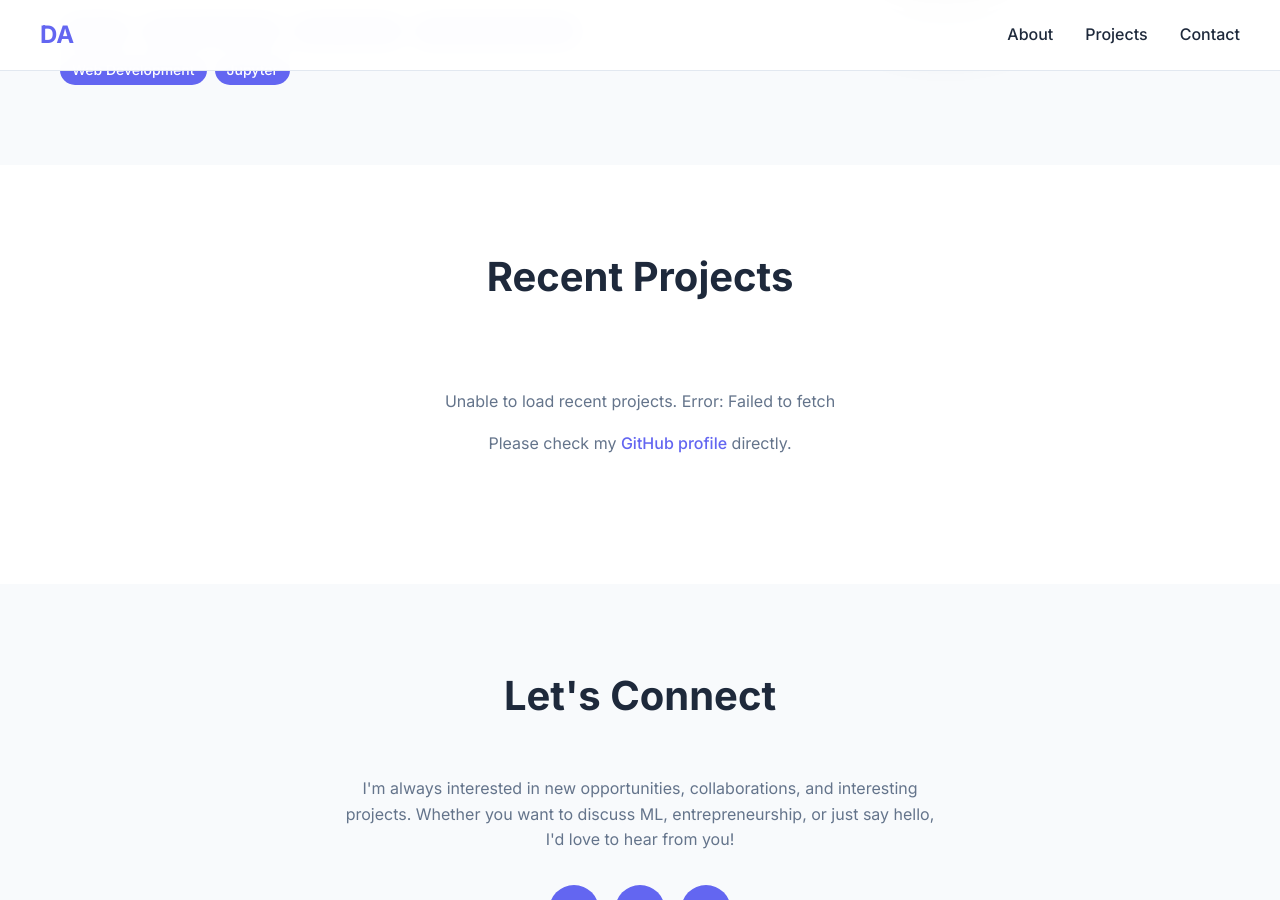
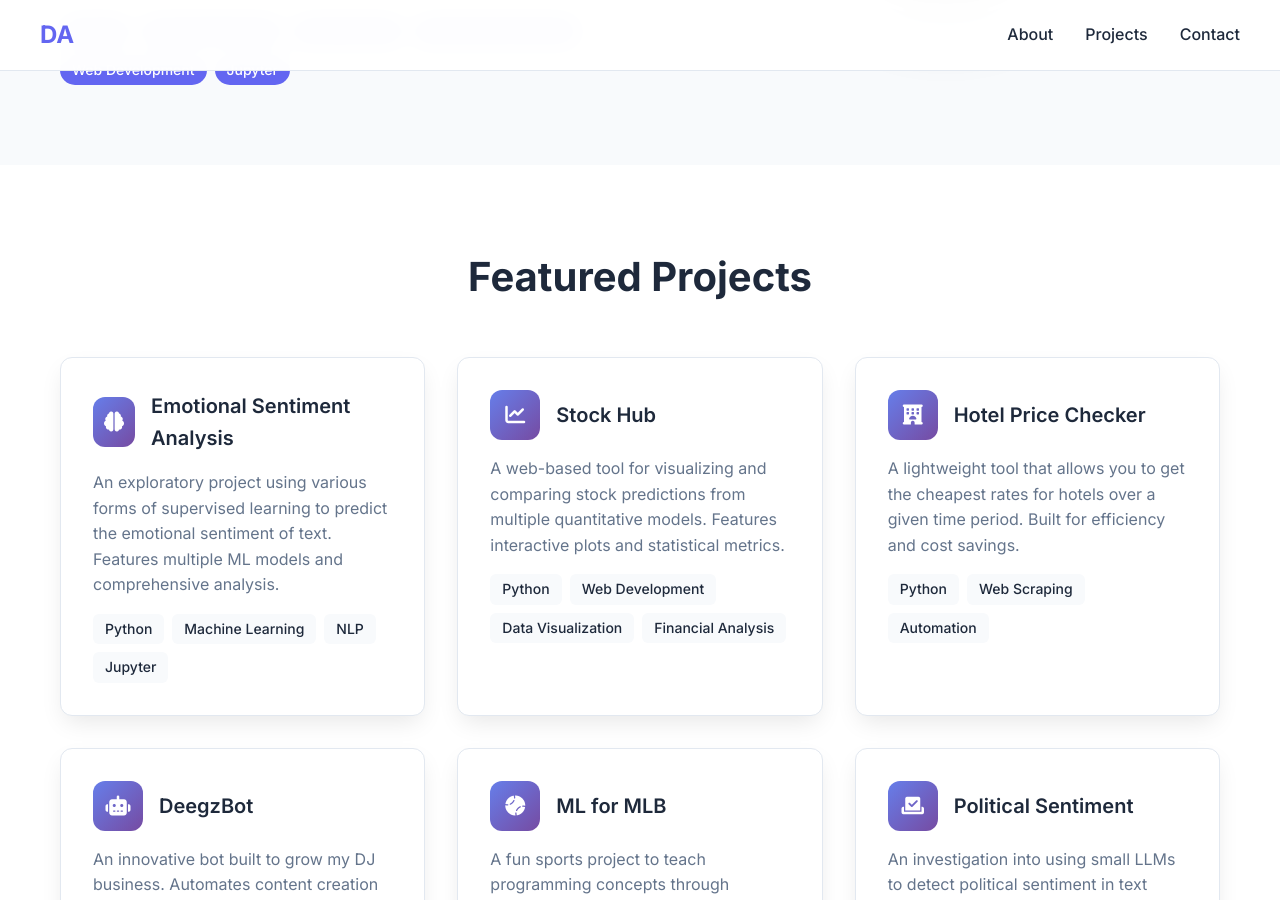
Before and after one commit to insdaguirre/insdaguirre.github.io, a Jekyll site: the page built from index.html, in a window 1280 px wide and 900 px high, scrolled down 1434 px. Built offline with Jekyll 4.4.1, drawn with Linux system fonts in a browser that asks for light colours; some of the changed text lies outside the part shown; grey boxes are pictures that could not be loaded.

Commit message:
Revert back to static pinned projects - simpler and more reliable

```diff
--- a/assets/css/main.css
+++ b/assets/css/main.css
@@ -285,35 +285,7 @@ body {
     font-weight: 500;
 }
 
-/* Loading and Error States */
-.loading {
-    text-align: center;
-    padding: 2rem;
-    color: var(--text-light);
-    font-size: 1.1rem;
-    grid-column: 1 / -1;
-}
 
-.error-message {
-    text-align: center;
-    padding: 2rem;
-    color: var(--text-light);
-    grid-column: 1 / -1;
-}
-
-.error-message p {
-    margin-bottom: 1rem;
-}
-
-.error-message a {
-    color: var(--primary);
-    text-decoration: none;
-    font-weight: 500;
-}
-
-.error-message a:hover {
-    text-decoration: underline;
-}
 
 /* Contact Section */
 .contact {
--- a/assets/js/main.js
+++ b/assets/js/main.js
@@ -38,181 +38,12 @@ const observer = new IntersectionObserver((entries) => {
     });
 }, observerOptions);
 
-// Function to get appropriate icon for repository based on language or name
-function getProjectIcon(repo) {
-    const name = repo.name.toLowerCase();
-    const language = repo.language ? repo.language.toLowerCase() : '';
-
-    // Language-based icons
-    if (language.includes('python')) return 'fab fa-python';
-    if (language.includes('javascript')) return 'fab fa-js';
-    if (language.includes('typescript')) return 'fab fa-js';
-    if (language.includes('java')) return 'fab fa-java';
-    if (language.includes('html')) return 'fab fa-html5';
-    if (language.includes('css')) return 'fab fa-css3-alt';
-    if (language.includes('react')) return 'fab fa-react';
-    if (language.includes('node')) return 'fab fa-node-js';
-
-    // Name-based icons
-    if (name.includes('ml') || name.includes('machine') || name.includes('ai')) return 'fas fa-brain';
-    if (name.includes('stock') || name.includes('finance') || name.includes('trading')) return 'fas fa-chart-line';
-    if (name.includes('web') || name.includes('app') || name.includes('site')) return 'fas fa-globe';
-    if (name.includes('bot') || name.includes('automation')) return 'fas fa-robot';
-    if (name.includes('data') || name.includes('analysis')) return 'fas fa-chart-bar';
-    if (name.includes('mobile') || name.includes('app')) return 'fas fa-mobile-alt';
-    if (name.includes('api') || name.includes('backend')) return 'fas fa-server';
-    if (name.includes('game') || name.includes('gaming')) return 'fas fa-gamepad';
-    if (name.includes('music') || name.includes('dj')) return 'fas fa-music';
-    if (name.includes('social') || name.includes('media')) return 'fas fa-share-alt';
-    if (name.includes('education') || name.includes('learn')) return 'fas fa-graduation-cap';
-    if (name.includes('portfolio') || name.includes('profile')) return 'fas fa-user';
-
-    // Default icon
-    return 'fas fa-code';
-}
-
-// Function to get technology tags based on repository data
-function getTechTags(repo) {
-    const tags = [];
-    const language = repo.language;
-    const name = repo.name.toLowerCase();
-
-    if (language) {
-        tags.push(language);
-    }
-
-    // Add relevant tags based on repository characteristics
-    if (repo.topics && repo.topics.length > 0) {
-        tags.push(...repo.topics.slice(0, 3));
-    }
-
-    // Add tags based on name/content
-    if (name.includes('ml') || name.includes('machine') || name.includes('ai')) {
-        tags.push('Machine Learning');
-    }
-    if (name.includes('data') || name.includes('analysis')) {
-        tags.push('Data Science');
-    }
-    if (name.includes('web') || name.includes('app')) {
-        tags.push('Web Development');
-    }
-    if (name.includes('finance') || name.includes('stock')) {
-        tags.push('Financial Analysis');
-    }
-    if (name.includes('automation') || name.includes('bot')) {
-        tags.push('Automation');
-    }
-
-    // Remove duplicates and limit to 4 tags
-    return [...new Set(tags)].slice(0, 4);
-}
-
-// Global flag to track if function was called
-window.repoFunctionCalled = false;
-
-// Function to fetch and display recent repositories
-async function loadRecentRepositories() {
-    window.repoFunctionCalled = true;
-    console.log('loadRecentRepositories called');
-    const projectsGrid = document.querySelector('.projects-grid');
-    console.log('projectsGrid found:', projectsGrid);
-
-    if (!projectsGrid) {
-        console.error('Projects grid not found');
-        return;
-    }
-
-    try {
-        // Show loading state
-        projectsGrid.innerHTML = '<div class="loading">Loading recent projects...</div>';
-        console.log('Loading state set');
-
-        // Fetch recent repositories from GitHub API
-        console.log('Fetching repositories from GitHub API...');
-        const response = await fetch('https://api.github.com/users/insdaguirre/repos?sort=updated&per_page=12');
-        console.log('Response status:', response.status);
-
-        if (!response.ok) {
-            throw new Error(`HTTP error! status: ${response.status}`);
-        }
-
-        const repos = await response.json();
-        console.log('Repositories fetched:', repos.length);
-
-        if (!Array.isArray(repos)) {
-            throw new Error('Failed to fetch repositories - not an array');
-        }
-
-        // Clear loading state and populate projects
-        projectsGrid.innerHTML = '';
-        console.log('Cleared loading state');
-
-        let projectCount = 0;
-        repos.forEach(repo => {
-            if (!repo.fork) { // Only show non-forked repositories
-                const projectCard = document.createElement('a');
-                projectCard.href = repo.html_url;
-                projectCard.className = 'project-card';
-                projectCard.target = '_blank';
-
-                const icon = getProjectIcon(repo);
-                const techTags = getTechTags(repo);
-
-                projectCard.innerHTML = `
-                    <div class="project-header">
-                        <div class="project-icon">
-                            <span>📁</span>
-                        </div>
-                        <h3 class="project-title">${repo.name.replace(/_/g, ' ').replace(/-/g, ' ')}</h3>
-                    </div>
-                    <p class="project-description">${repo.description || 'A personal project showcasing my skills and interests.'}</p>
-                    <div class="project-tech">
-                        ${techTags.map(tag => `<span class="tech-tag">${tag}</span>`).join('')}
-                    </div>
-                `;
-
-                projectsGrid.appendChild(projectCard);
-                projectCount++;
-            }
-        });
-
-        console.log('Added', projectCount, 'project cards');
-
-        // Re-observe new project cards for animations
-        document.querySelectorAll('.project-card').forEach(el => {
-            observer.observe(el);
-        });
-
-        // Re-add hover effects to new project cards
-        addProjectCardHoverEffects();
-
-        console.log('Repository loading completed successfully');
-
-    } catch (error) {
-        console.error('Error loading repositories:', error);
-        projectsGrid.innerHTML = `
-            <div class="error-message">
-                <p>Unable to load recent projects. Error: ${error.message}</p>
-                <p>Please check my <a href="https://github.com/insdaguirre" target="_blank">GitHub profile</a> directly.</p>
-            </div>
-        `;
-    }
-}
-
-// Function to add hover effects to project cards
-function addProjectCardHoverEffects() {
-    const projectCards = document.querySelectorAll('.project-card');
-
-    projectCards.forEach(card => {
-        card.addEventListener('mouseenter', () => {
-            card.style.transform = 'translateY(-10px) scale(1.02)';
-        });
-
-        card.addEventListener('mouseleave', () => {
-            card.style.transform = 'translateY(0) scale(1)';
-        });
+// Observe all project cards and sections
+document.addEventListener('DOMContentLoaded', () => {
+    document.querySelectorAll('.project-card, .about-content, .contact-content').forEach(el => {
+        observer.observe(el);
     });
-}
+});
 
 // Add typing effect to hero title
 function typeWriter(element, text, speed = 100) {
@@ -247,6 +78,21 @@ window.addEventListener('scroll', () => {
         const rate = scrolled * -0.5;
         hero.style.transform = `translateY(${rate}px)`;
     }
+});
+
+// Add hover effects to project cards
+document.addEventListener('DOMContentLoaded', () => {
+    const projectCards = document.querySelectorAll('.project-card');
+
+    projectCards.forEach(card => {
+        card.addEventListener('mouseenter', () => {
+            card.style.transform = 'translateY(-10px) scale(1.02)';
+        });
+
+        card.addEventListener('mouseleave', () => {
+            card.style.transform = 'translateY(0) scale(1)';
+        });
+    });
 });
 
 // Add loading animation
@@ -305,36 +151,3 @@ document.addEventListener('DOMContentLoaded', () => {
         console.log('Mobile menu elements not found:', { navLinks, mobileMenuBtn });
     }
 });
-
-// Load recent repositories when DOM is ready
-document.addEventListener('DOMContentLoaded', () => {
-    console.log('DOMContentLoaded event fired');
-
-    // Observe existing elements for animations
-    document.querySelectorAll('.project-card, .about-content, .contact-content').forEach(el => {
-        observer.observe(el);
-    });
-
-    // Load recent repositories
-    loadRecentRepositories();
-});
-
-// Fallback: Also try to load repositories when window loads
-window.addEventListener('load', () => {
-    console.log('Window load event fired');
-    const projectsGrid = document.querySelector('.projects-grid');
-    if (projectsGrid && projectsGrid.innerHTML.includes('Loading recent projects')) {
-        console.log('Projects still loading, retrying...');
-        loadRecentRepositories();
-    }
-});
-
-// Additional fallback: Try after a short delay
-setTimeout(() => {
-    console.log('Timeout fallback triggered');
-    const projectsGrid = document.querySelector('.projects-grid');
-    if (projectsGrid && projectsGrid.innerHTML.includes('Loading recent projects')) {
-        console.log('Projects still loading after timeout, retrying...');
-        loadRecentRepositories();
-    }
-}, 2000);
--- a/index.html
+++ b/index.html
@@ -69,9 +69,102 @@ description: Senior at Cornell University studying Data Science and Physics. Pas
 <!-- Projects Section -->
 <section id="projects" class="section">
     <div class="container">
-        <h2 class="section-title">Recent Projects</h2>
+        <h2 class="section-title">Featured Projects</h2>
         <div class="projects-grid">
-            <div class="loading">Loading recent projects...</div>
+            <a href="https://github.com/insdaguirre/Emotional_Sentiment_Analysis" class="project-card" target="_blank">
+                <div class="project-header">
+                    <div class="project-icon">
+                        <i class="fas fa-brain"></i>
+                    </div>
+                    <h3 class="project-title">Emotional Sentiment Analysis</h3>
+                </div>
+                <p class="project-description">An exploratory project using various forms of supervised learning to predict the emotional sentiment of text. Features multiple ML models and comprehensive analysis.</p>
+                <div class="project-tech">
+                    <span class="tech-tag">Python</span>
+                    <span class="tech-tag">Machine Learning</span>
+                    <span class="tech-tag">NLP</span>
+                    <span class="tech-tag">Jupyter</span>
+                </div>
+            </a>
+
+            <a href="https://github.com/insdaguirre/Stock_Hub" class="project-card" target="_blank">
+                <div class="project-header">
+                    <div class="project-icon">
+                        <i class="fas fa-chart-line"></i>
+                    </div>
+                    <h3 class="project-title">Stock Hub</h3>
+                </div>
+                <p class="project-description">A web-based tool for visualizing and comparing stock predictions from multiple quantitative models. Features interactive plots and statistical metrics.</p>
+                <div class="project-tech">
+                    <span class="tech-tag">Python</span>
+                    <span class="tech-tag">Web Development</span>
+                    <span class="tech-tag">Data Visualization</span>
+                    <span class="tech-tag">Financial Analysis</span>
+                </div>
+            </a>
+
+            <a href="https://github.com/insdaguirre/Hotel_Price_Checker" class="project-card" target="_blank">
+                <div class="project-header">
+                    <div class="project-icon">
+                        <i class="fas fa-hotel"></i>
+                    </div>
+                    <h3 class="project-title">Hotel Price Checker</h3>
+                </div>
+                <p class="project-description">A lightweight tool that allows you to get the cheapest rates for hotels over a given time period. Built for efficiency and cost savings.</p>
+                <div class="project-tech">
+                    <span class="tech-tag">Python</span>
+                    <span class="tech-tag">Web Scraping</span>
+                    <span class="tech-tag">Automation</span>
+                </div>
+            </a>
+
+            <a href="https://github.com/insdaguirre/DeegzBot" class="project-card" target="_blank">
+                <div class="project-header">
+                    <div class="project-icon">
+                        <i class="fas fa-robot"></i>
+                    </div>
+                    <h3 class="project-title">DeegzBot</h3>
+                </div>
+                <p class="project-description">An innovative bot built to grow my DJ business. Automates content creation and social media management for entrepreneurial growth.</p>
+                <div class="project-tech">
+                    <span class="tech-tag">Python</span>
+                    <span class="tech-tag">Automation</span>
+                    <span class="tech-tag">Social Media</span>
+                    <span class="tech-tag">Entrepreneurship</span>
+                </div>
+            </a>
+
+            <a href="https://github.com/insdaguirre/ML_4_MLB" class="project-card" target="_blank">
+                <div class="project-header">
+                    <div class="project-icon">
+                        <i class="fas fa-baseball-ball"></i>
+                    </div>
+                    <h3 class="project-title">ML for MLB</h3>
+                </div>
+                <p class="project-description">A fun sports project to teach programming concepts through baseball analytics. Combines education with real-world data analysis.</p>
+                <div class="project-tech">
+                    <span class="tech-tag">Python</span>
+                    <span class="tech-tag">Sports Analytics</span>
+                    <span class="tech-tag">Education</span>
+                    <span class="tech-tag">Data Analysis</span>
+                </div>
+            </a>
+
+            <a href="https://github.com/insdaguirre/Political_Sentiment" class="project-card" target="_blank">
+                <div class="project-header">
+                    <div class="project-icon">
+                        <i class="fas fa-vote-yea"></i>
+                    </div>
+                    <h3 class="project-title">Political Sentiment</h3>
+                </div>
+                <p class="project-description">An investigation into using small LLMs to detect political sentiment in text samples. Explores the intersection of AI and political analysis.</p>
+                <div class="project-tech">
+                    <span class="tech-tag">Python</span>
+                    <span class="tech-tag">LLMs</span>
+                    <span class="tech-tag">NLP</span>
+                    <span class="tech-tag">Political Analysis</span>
+                </div>
+            </a>
         </div>
     </div>
 </section>
```
